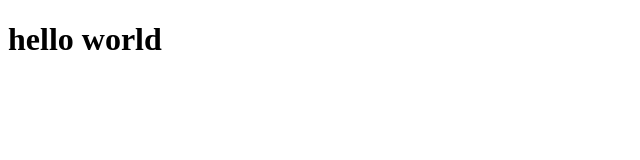
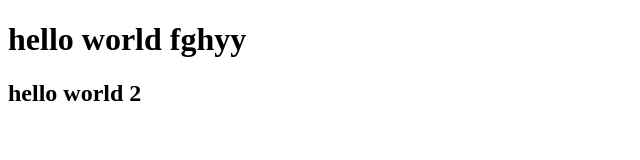
Before and after one commit to Adkham09/first, a plain HTML site: page index.html in a window 1280 px wide. Shown: the whole page, without its empty margins (0-640 px from the left). Drawn offline with Linux system fonts and the light colour scheme.

Commit message:
firs commit

```diff
--- a/index.html
+++ b/index.html
@@ -6,6 +6,7 @@
 	<title></title>
 </head>
 <body>
-      <h1>hello world</h1>
+      <h1>hello world fghyy</h1>
+      <h2>hello world 2</h2>
 </body>
 </html>
```
